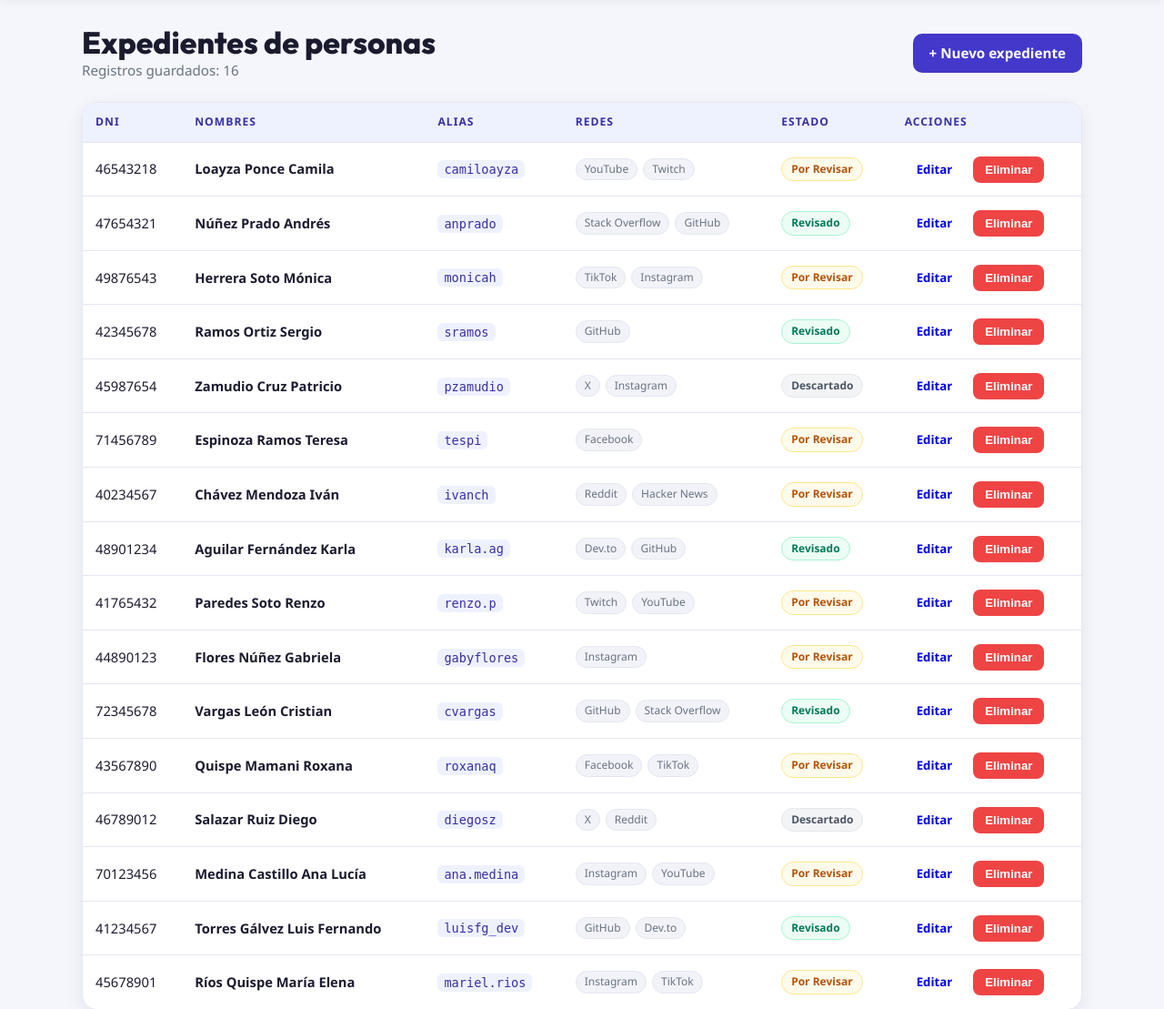
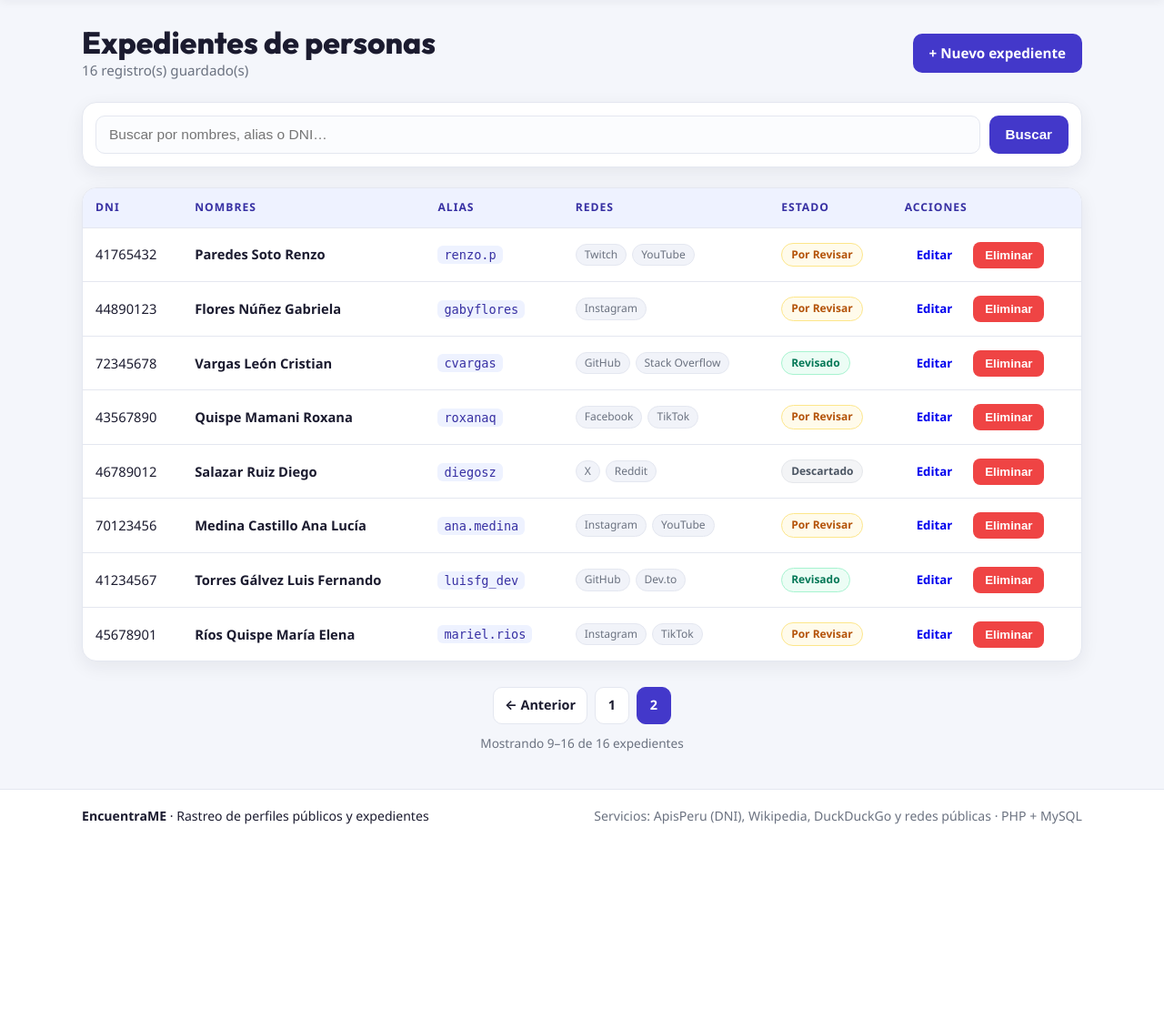
Before and after one commit to LimitCodev/EncuentraME, a PHP site: page /personas.php?pagina=2 in a window 1280 px wide. Shown: the part 69-1178 px from the top of the page at 91% size. After the commit the page ends 975 px from the top, so only its background shows below. Run offline with PHP 8.4, Linux system fonts and the light colour scheme; data comes from the database, SQL or seed files in the repository.

Commit message:
Buscador por nombres/alias/DNI y paginador de 8 expedientes por página

```diff
--- a/assets/css/estilo.css
+++ b/assets/css/estilo.css
@@ -248,6 +248,65 @@ main { flex: 1; padding: 28px 0 40px; }
 
 .acciones-formulario { display: flex; gap: 12px; flex-wrap: wrap; }
 
+/* ---------- Buscador ---------- */
+.buscador {
+  display: flex;
+  flex-wrap: wrap;
+  gap: 10px;
+  background: var(--superficie);
+  border: 1px solid var(--borde);
+  border-radius: var(--radio);
+  padding: 14px;
+  margin-bottom: 22px;
+  box-shadow: var(--sombra);
+}
+.buscador-entrada {
+  flex: 1;
+  min-width: 220px;
+  background: #fbfcfe;
+  border: 1px solid var(--borde);
+  border-radius: 10px;
+  color: var(--texto);
+  padding: 11px 14px;
+  font-size: 0.97rem;
+}
+.buscador-entrada:focus {
+  outline: none;
+  border-color: var(--indigo);
+  box-shadow: 0 0 0 3px rgba(67, 56, 202, 0.15);
+}
+
+/* ---------- Paginador ---------- */
+.paginador {
+  display: flex;
+  flex-wrap: wrap;
+  justify-content: center;
+  align-items: center;
+  gap: 8px;
+  margin-top: 28px;
+}
+.paginador-enlace {
+  min-width: 38px;
+  text-align: center;
+  padding: 8px 12px;
+  border-radius: 10px;
+  border: 1px solid var(--borde);
+  background: var(--superficie);
+  color: var(--texto);
+  text-decoration: none;
+  font-weight: 700;
+  font-size: 0.9rem;
+  transition: border-color 0.15s, color 0.15s;
+}
+.paginador-enlace:hover { border-color: var(--indigo); color: var(--indigo); }
+.paginador-activo { background: var(--indigo); border-color: var(--indigo); color: #fff; }
+.paginador-info {
+  text-align: center;
+  color: var(--texto-suave);
+  font-size: 0.85rem;
+  margin-top: 10px;
+}
+
 /* ---------- Pie ---------- */
 .pie {
   background: var(--superficie);
--- a/personas.php
+++ b/personas.php
@@ -2,10 +2,66 @@
 require_once 'config/base.php';
 $conexion = instalar_base();
 
-$resultado = $conexion->query('SELECT * FROM personas ORDER BY id DESC');
+/* ================= Búsqueda y paginación ================= */
+$busqueda = trim($_GET['q'] ?? '');
+$pagina = (int) ($_GET['pagina'] ?? 1);
+$porPagina = 8;
+
+/* 1) Contar registros (con o sin búsqueda) */
+if ($busqueda === '') {
+    $consulta = $conexion->query('SELECT COUNT(*) AS total FROM personas');
+    $fila = $consulta->fetch_assoc();
+    $totalPersonas = (int) $fila['total'];
+} else {
+    $como = '%' . $busqueda . '%';
+    $sentencia = $conexion->prepare(
+        'SELECT COUNT(*) AS total FROM personas WHERE nombres LIKE ? OR alias LIKE ? OR dni LIKE ?'
+    );
+    $sentencia->bind_param('sss', $como, $como, $como);
+    $sentencia->execute();
+    $fila = $sentencia->get_result()->fetch_assoc();
+    $totalPersonas = (int) $fila['total'];
+}
+
+/* 2) Calcular la página actual y el desplazamiento */
+$totalPaginas = max(1, (int) ceil($totalPersonas / $porPagina));
+if ($pagina < 1) {
+    $pagina = 1;
+}
+if ($pagina > $totalPaginas) {
+    $pagina = $totalPaginas;
+}
+$desde = ($pagina - 1) * $porPagina;
+
+/* 3) Traer solo la página solicitada */
+if ($busqueda === '') {
+    $sentencia = $conexion->prepare(
+        "SELECT * FROM personas ORDER BY id DESC LIMIT $desde, $porPagina"
+    );
+    $sentencia->execute();
+} else {
+    $sentencia = $conexion->prepare(
+        "SELECT * FROM personas WHERE nombres LIKE ? OR alias LIKE ? OR dni LIKE ?
+         ORDER BY id DESC LIMIT $desde, $porPagina"
+    );
+    $sentencia->bind_param('sss', $como, $como, $como);
+    $sentencia->execute();
+}
 $personas = [];
+$resultado = $sentencia->get_result();
 while ($fila = $resultado->fetch_assoc()) {
     $personas[] = $fila;
+}
+
+/* Genera el enlace de una página conservando la búsqueda */
+function enlace_pagina($n)
+{
+    global $busqueda;
+    $parametros = ['pagina' => $n];
+    if ($busqueda !== '') {
+        $parametros['q'] = $busqueda;
+    }
+    return 'personas.php?' . http_build_query($parametros);
 }
 
 $mensaje = $_GET['ok'] ?? '';
@@ -15,7 +71,13 @@ include 'plantilla/cabecera.php';
   <section class="titulo-seccion">
     <div>
       <h1>Expedientes de personas</h1>
-      <p class="subtitulo">Registros guardados: <?= count($personas) ?></p>
+      <p class="subtitulo">
+        <?php if ($busqueda !== ''): ?>
+          <?= $totalPersonas ?> resultado(s) para «<?= e($busqueda) ?>»
+        <?php else: ?>
+          <?= $totalPersonas ?> registro(s) guardado(s)
+        <?php endif; ?>
+      </p>
     </div>
     <a class="boton boton-primario" href="persona_form.php">+ Nuevo expediente</a>
   </section>
@@ -29,6 +91,16 @@ include 'plantilla/cabecera.php';
   <?php elseif ($mensaje === 'error'): ?>
     <div class="aviso aviso-error">Faltan datos obligatorios. El campo «Nombres» es requerido.</div>
   <?php endif; ?>
+
+  <!-- Buscador: filtra por nombres, alias o DNI -->
+  <form class="buscador" method="get" action="personas.php">
+    <input class="buscador-entrada" type="search" name="q" maxlength="80"
+           placeholder="Buscar por nombres, alias o DNI…" value="<?= e($busqueda) ?>">
+    <button class="boton boton-primario" type="submit">Buscar</button>
+    <?php if ($busqueda !== ''): ?>
+      <a class="boton boton-secundario" href="personas.php">Limpiar</a>
+    <?php endif; ?>
+  </form>
 
   <div class="tabla-contenedor">
     <table class="tabla">
@@ -45,7 +117,13 @@ include 'plantilla/cabecera.php';
       <tbody>
         <?php if (empty($personas)): ?>
           <tr>
-            <td colspan="6" class="tabla-vacia">Aún no hay expedientes registrados.</td>
+            <td colspan="6" class="tabla-vacia">
+              <?php if ($busqueda !== ''): ?>
+                No se encontraron expedientes para «<?= e($busqueda) ?>».
+              <?php else: ?>
+                Aún no hay expedientes registrados.
+              <?php endif; ?>
+            </td>
           </tr>
         <?php endif; ?>
 
@@ -79,4 +157,28 @@ include 'plantilla/cabecera.php';
       </tbody>
     </table>
   </div>
+
+  <!-- Paginador -->
+  <?php if ($totalPersonas > 0 && $totalPaginas > 1): ?>
+    <nav class="paginador" aria-label="Paginación de resultados">
+      <?php if ($pagina > 1): ?>
+        <a class="paginador-enlace" href="<?= enlace_pagina($pagina - 1) ?>">← Anterior</a>
+      <?php endif; ?>
+
+      <?php for ($n = 1; $n <= $totalPaginas; $n++): ?>
+        <?php if ($n === $pagina): ?>
+          <span class="paginador-enlace paginador-activo"><?= $n ?></span>
+        <?php else: ?>
+          <a class="paginador-enlace" href="<?= enlace_pagina($n) ?>"><?= $n ?></a>
+        <?php endif; ?>
+      <?php endfor; ?>
+
+      <?php if ($pagina < $totalPaginas): ?>
+        <a class="paginador-enlace" href="<?= enlace_pagina($pagina + 1) ?>">Siguiente →</a>
+      <?php endif; ?>
+    </nav>
+    <p class="paginador-info">
+      Mostrando <?= $desde + 1 ?>–<?= $desde + count($personas) ?> de <?= $totalPersonas ?> expedientes
+    </p>
+  <?php endif; ?>
 <?php include 'plantilla/pie.php';
```
Also changed, not shown: api/red.php (added, +157 -0 lines).
